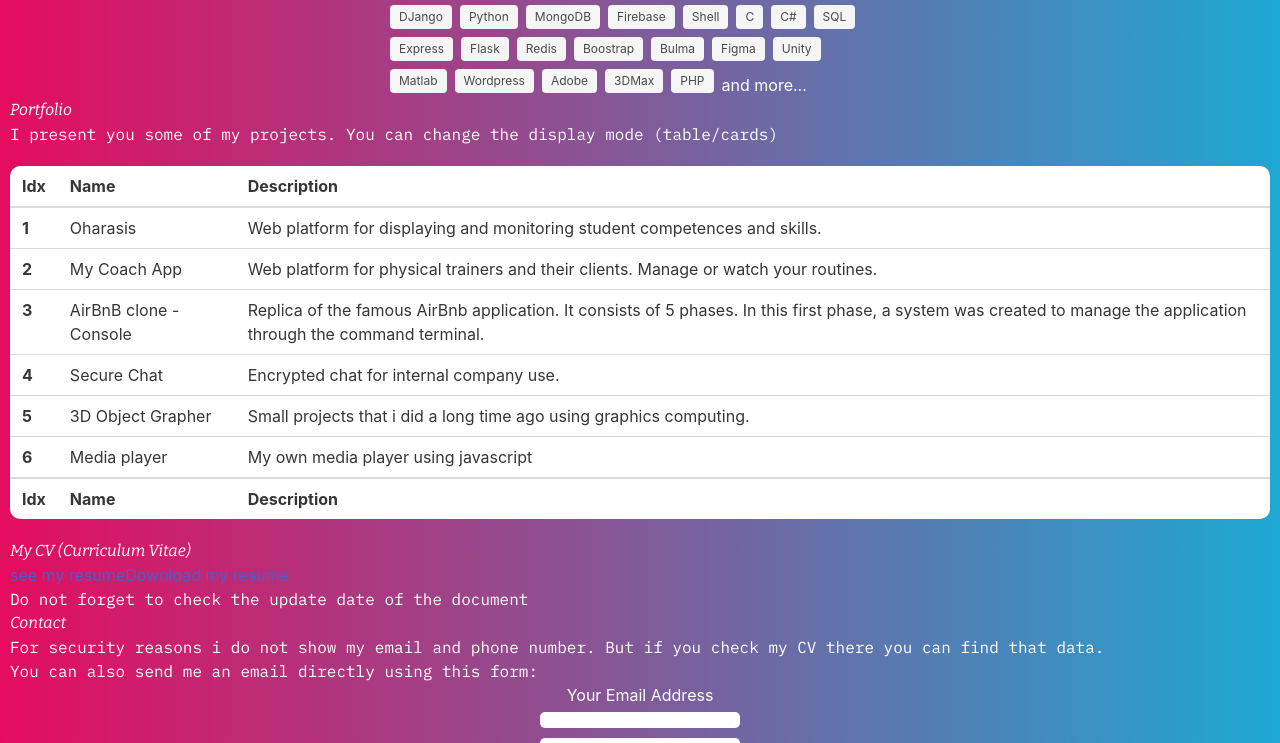
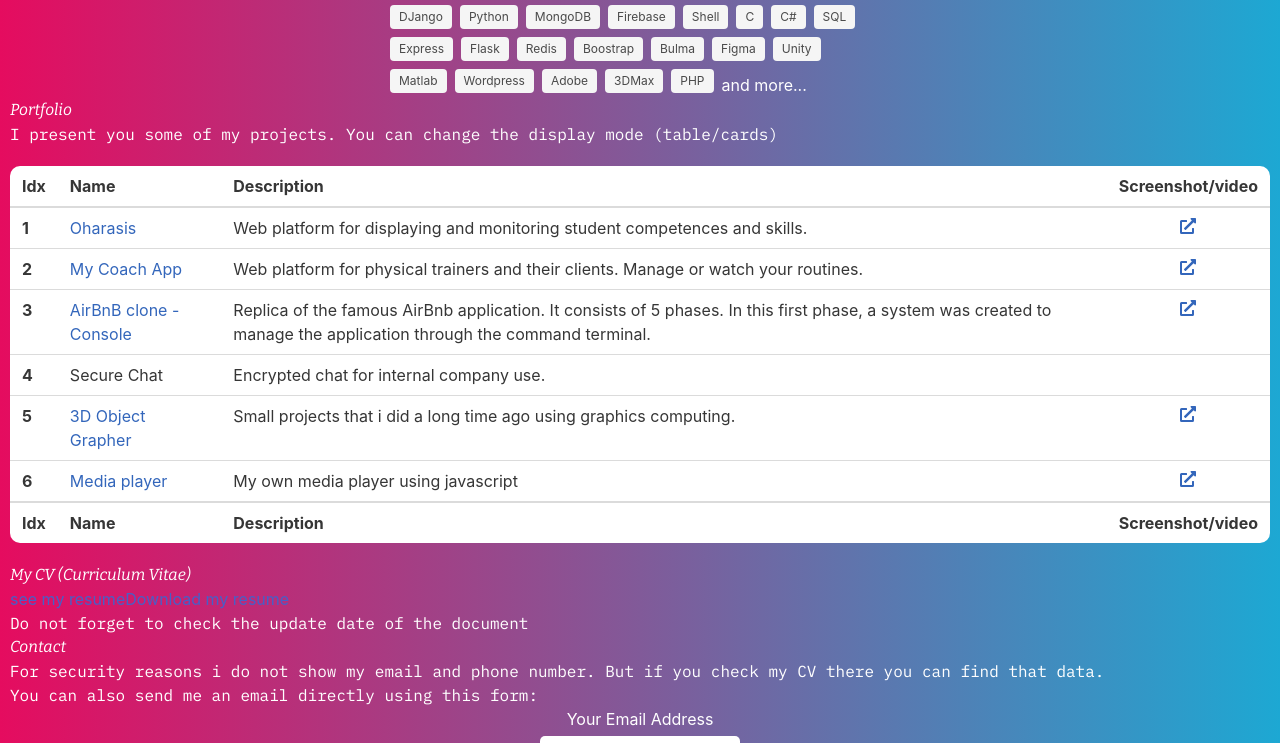
Before and after one commit to kaelwebdev/mywebsite, a React app: page / in a window 1280 px wide. Shown: the part 724-1467 px from the top of the page. Built offline with nearby package versions, Linux system fonts and the light colour scheme; some packages are replaced by stand-ins of ours.

Commit message:
improving table links

```diff
--- a/src/Home/Home.css
+++ b/src/Home/Home.css
@@ -101,7 +101,7 @@ button[type="submit"]:hover {
 }
 
 .table td a {
-  color: #363636;
+  color: #3366BB  ;
 }
 
 .table {
--- a/src/Home/Home.js
+++ b/src/Home/Home.js
@@ -2,7 +2,7 @@ import React, { Component } from 'react';
 import './Home.css';
 import imgKael from '../assets/img_kael.png';
 import { useForm, ValidationError } from '@formspree/react';
-import { FaGithub, FaLinkedin, FaTwitter } from "react-icons/fa";
+import { FaGithub, FaLinkedin, FaTwitter, FaExternalLinkAlt } from "react-icons/fa";
 
 
 function ContactForm() {
@@ -104,6 +104,7 @@ export default class Home extends Component {
       <th><abbr title="Position">Idx</abbr></th>
       <th>Name</th>
       <th>Description</th>
+      <th>Screenshot/video</th>
     </tr>
   </thead>
   <tfoot>
@@ -111,38 +112,45 @@ export default class Home extends Component {
       <th><abbr title="Position">Idx</abbr></th>
       <th>Name</th>
       <th>Description</th>
+      <th>Screenshot/video</th>
     </tr>
   </tfoot>
   <tbody>
     <tr>
       <th>1</th>
-      <td><a href="https://github.com/kaelwebdev/Oharasis" title="Oharasis">Oharasis</a></td>
+      <td><a target="_blank" href="https://github.com/kaelwebdev/Oharasis" title="Oharasis">Oharasis</a></td>
       <td>Web platform for displaying and monitoring student competences and skills.</td>
+      <td className="has-text-centered"><a target="_blank" href="https://drive.google.com/file/d/1rSq6nrCUELe-vkVTu7MbEuZaNs648pJI/view" title="sample"><FaExternalLinkAlt/></a></td>
     </tr>
     <tr>
       <th>2</th>
-      <td><a href="https://github.com/JamesPagani/MyCoachApp" title="My Coach App">My Coach App</a></td>
+      <td><a target="_blank" href="https://github.com/JamesPagani/MyCoachApp" title="My Coach App">My Coach App</a></td>
       <td>Web platform for physical trainers and their clients. Manage or watch your routines.</td>
+      <td className="has-text-centered"><a target="_blank" href="https://drive.google.com/uc?export=view&id=12R-xLXRUq0O6ghuoycoEsuSMYSMQdtxR" alt="screenshot App" width="300" title="sample"><FaExternalLinkAlt/></a></td>
     </tr>
     <tr>
       <th>3</th>
-      <td><a href="https://github.com/kaelwebdev/AirBnB_clone" title="My Coach App">AirBnB clone - Console</a></td>
+      <td><a target="_blank" href="https://github.com/kaelwebdev/AirBnB_clone" title="My Coach App">AirBnB clone - Console</a></td>
       <td>Replica of the famous AirBnb application. It consists of 5 phases. In this first phase, a system was created to manage the application through the command terminal.</td>
+      <td className="has-text-centered"><a target="_blank" href="" title="sample"><FaExternalLinkAlt/></a></td>
     </tr>
     <tr>
       <th>4</th>
       <td>Secure Chat</td>
       <td>Encrypted chat for internal company use.</td>
+      <td className="has-text-centered"></td>
     </tr>
     <tr>
       <th>5</th>
-      <td><a href="https://github.com/JamesPagani/MyCoachApp" title="My Coach App">3D Object Grapher</a></td>
+      <td><a target="_blank" href="https://github.com/JamesPagani/MyCoachApp" title="My Coach App">3D Object Grapher</a></td>
       <td>Small projects that i did a long time ago using graphics computing.</td>
+      <td className="has-text-centered"><a target="_blank" href="" title="sample"><FaExternalLinkAlt/></a></td>
     </tr>
     <tr>
       <th>6</th>
-      <td><a href="https://github.com/kaelwebdev/MediaPlayer" title="My Coach App">Media player</a></td>
+      <td><a target="_blank" href="https://github.com/kaelwebdev/MediaPlayer" title="My Coach App">Media player</a></td>
       <td>My own media player using javascript</td>
+      <td className="has-text-centered"><a target="_blank" href="" title="sample"><FaExternalLinkAlt/></a></td>
     </tr>
 
   </tbody>
```
